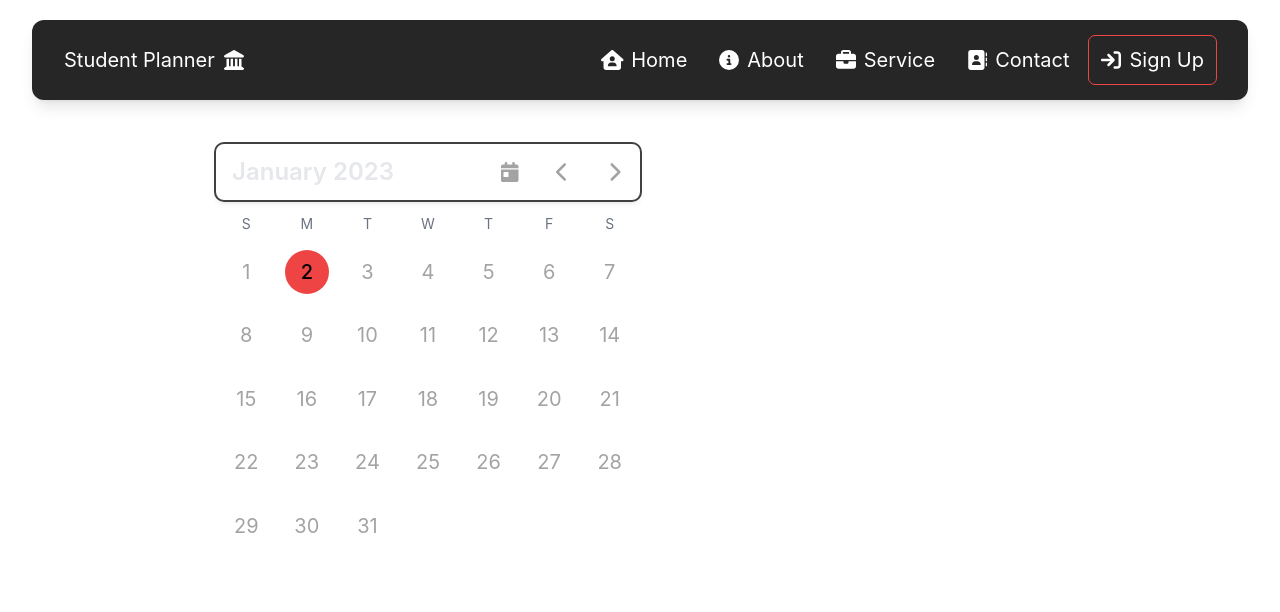
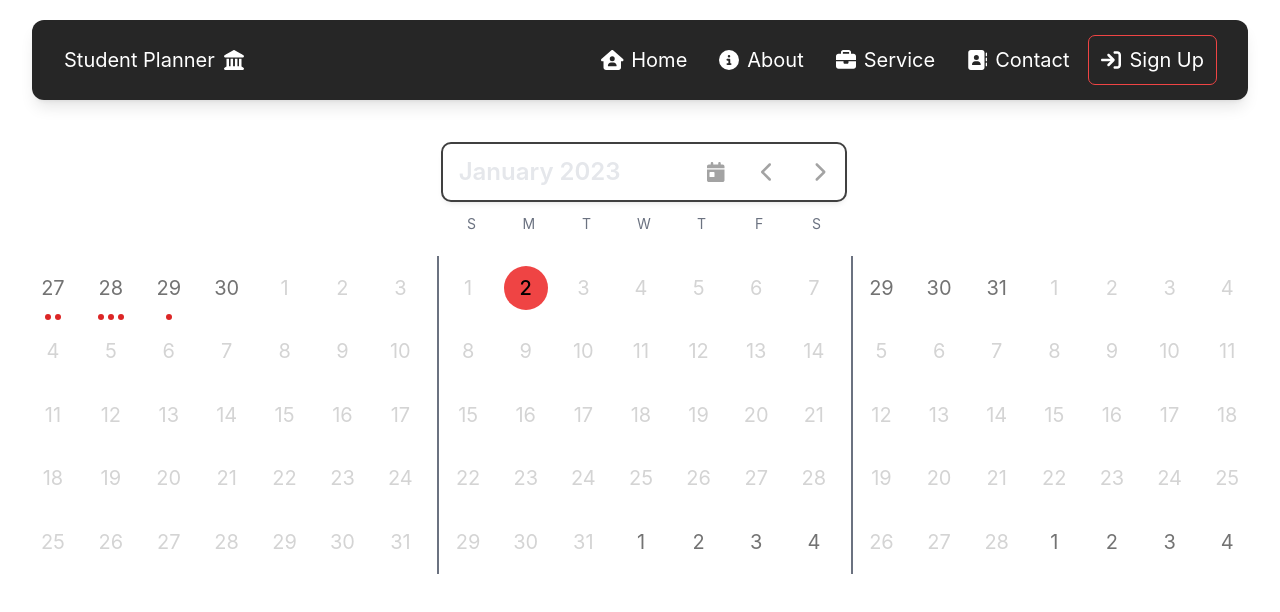
Before and after one commit to Student-Planner/student-planner-web-app, a Next.js app: page / in a window 1280 px wide. Shown: the top 612 px of the page. Built offline with nearby package versions, Linux system fonts and the light colour scheme.

Commit message:
Split calendar even more, 3-page calendar look

```diff
--- a/src/components/calendar/Calendar.tsx
+++ b/src/components/calendar/Calendar.tsx
@@ -1,4 +1,4 @@
-import React, { useCallback, useState } from "react";
+import React, { useState } from "react";
 import {
   add,
   eachDayOfInterval,
@@ -11,10 +11,9 @@ import {
   parseISO,
   startOfToday,
 } from "date-fns";
-import { faCalendarDay, faChevronLeft, faChevronRight } from "@fortawesome/free-solid-svg-icons";
 import sampleTasks from '@/data/sampleTasks';
 import CalendarDay from "./CalendarDay";
-import { CalendarHeaderButton } from './CalendaryHeaderButton';
+import CalendarHeader from './CalendarHeader';
 
 import { useDispatch, useSelector } from "react-redux";
 import { selectedDayValue, changeSelectedDay } from "@/redux/calendarSelectedDay";
@@ -29,11 +28,15 @@ export default function Calendar() {
   const firstDayCurrentMonth = parse(currentMonth, "MMM-yyyy", new Date());
 
   // As options to modify
-  const [showDaysOutOfMonth, setShowDaysOutOfMonth] = useState(false)
+  const [showDaysOutOfMonth, setShowDaysOutOfMonth] = useState(true)
 
-  const days = eachDayOfInterval({
-    start: showDaysOutOfMonth ? startOfWeek(firstDayCurrentMonth) : firstDayCurrentMonth,
-    end: showDaysOutOfMonth ? endOfWeek(endOfMonth(firstDayCurrentMonth)) : endOfMonth(firstDayCurrentMonth),
+  // const days = eachDayOfInterval({
+  //   start: showDaysOutOfMonth ? startOfWeek(firstDayCurrentMonth) : firstDayCurrentMonth,
+  //   end: showDaysOutOfMonth ? endOfWeek(endOfMonth(firstDayCurrentMonth)) : endOfMonth(firstDayCurrentMonth),
+  // });
+  const daysOfMonth = (firstDayOfMonth: Date) => eachDayOfInterval({
+    start: showDaysOutOfMonth ? startOfWeek(firstDayOfMonth) : firstDayOfMonth,
+    end: showDaysOutOfMonth ? endOfWeek(endOfMonth(firstDayOfMonth)) : endOfMonth(firstDayOfMonth),
   });
 
   function goToCurrentMonth() {
@@ -50,12 +53,12 @@ export default function Calendar() {
     const firstDayNextMonth = add(firstDayCurrentMonth, { months: 1 });
     setCurrentMonth(format(firstDayNextMonth, "MMM-yyyy"));
   }
-  function getPreviousMonth() {
+  function getFirstDayPrevMonth() {
     const firstDayPreviousMonth = add(firstDayCurrentMonth, { months: -1 });
     return firstDayPreviousMonth;
   }
 
-  function getNextMonth() {
+  function getFirstDayNextMonth() {
     const firstDayNextMonth = add(firstDayCurrentMonth, { months: 1 });
     return firstDayNextMonth;
   }
@@ -70,39 +73,70 @@ export default function Calendar() {
   ));
 
   return (
-    <div className="md:max-w-4xl max-w-md max-h- mx-auto my-auto md:px-6 px-2 md:py-6 py-2 select-none lg:text-xl md:text-lg">
-      <div className="grid md:grid-cols-2 grid-cols-1 md:divide-x md:divide-gray-600">
-        <div className="mb-4">
-
+    <div className="max-w-7xl max-h- mx-auto my-auto md:px-6 px-2 md:py-6 py-2 select-none lg:text-xl md:text-lg">
+      {/* Header */}
+      <div className="grid grid-cols-3 divide-x-8 divide-transparent mb-4">
+        <div className=""></div>
+        <div>
           {/* Control Header */}
-          <div className="flex justify-items-center outline outline-2 rounded-lg outline-neutral-700 transition-colors hover:bg-neutral-800 duration-300 shadow-md hover:shadow-lg h-14">
-            <h2 className="flex-auto font-semibold md:text-2xl text-2xl place-self-center items-center justify-center my-auto mx-4 text-gray-200">
-              {format(firstDayCurrentMonth, "MMMM yyyy")}
-            </h2>
-
-            <CalendarHeaderButton icon={faCalendarDay} accessTxt='Current month' clickFunction={goToCurrentMonth} prominent={true} />
-            <CalendarHeaderButton icon={faChevronLeft} accessTxt='Previous month' clickFunction={previousMonth} prominent={false} />
-            <CalendarHeaderButton icon={faChevronRight} accessTxt='Next month' clickFunction={nextMonth} prominent={false} />
-
-          </div>
-
+          <CalendarHeader
+            firstDayCurrentMonth={firstDayCurrentMonth}
+            goToCurrentMonth={goToCurrentMonth}
+            previousMonth={previousMonth}
+            nextMonth={nextMonth} />
           {/* === Headers for Days === */}
           <div className="grid grid-cols-7 mt-2 text-sm leading-8 text-center text-gray-500 cursor-default">
             <div>S</div><div>M</div><div>T</div><div>W</div><div>T</div><div>F</div><div>S</div>
           </div>
+        </div>
+        <div className=""></div>
+      </div>
 
+      {/* Calendar */}
+      <div className="grid grid-cols-3 gap-2 divide-x-2 divide-gray-500 divi mb-4">
+
+        <div className="L-Month ">
           {/* === Days === */}
           <div className="grid grid-cols-7 mt-0 text-md">
-            {days.map((day, dayIndx) => (
+            {daysOfMonth(getFirstDayPrevMonth()).map((day, dayIndx) => (
               <CalendarDay
                 key={day.toString()}
                 day={day}
                 dayIndx={dayIndx}
-                firstDayCurrentMonth={firstDayCurrentMonth}
+                firstDayOfMonth={getFirstDayPrevMonth()}
                 dayEvents={getDayEvents(day)} />
             ))}
           </div>
         </div>
+
+        <div className="M-Month">
+          {/* === Days === */}
+          <div className="grid grid-cols-7 mt-0 text-md">
+            {daysOfMonth(firstDayCurrentMonth).map((day, dayIndx) => (
+              <CalendarDay
+                key={day.toString()}
+                day={day}
+                dayIndx={dayIndx}
+                firstDayOfMonth={firstDayCurrentMonth}
+                dayEvents={getDayEvents(day)} />
+            ))}
+          </div>
+        </div>
+
+        <div className="R-Month ">
+          {/* === Days === */}
+          <div className="grid grid-cols-7 mt-0 text-md">
+            {daysOfMonth(getFirstDayNextMonth()).map((day, dayIndx) => (
+              <CalendarDay
+                key={day.toString()}
+                day={day}
+                dayIndx={dayIndx}
+                firstDayOfMonth={getFirstDayNextMonth()}
+                dayEvents={getDayEvents(day)} />
+            ))}
+          </div>
+        </div>
+
       </div>
     </div>
   );
--- a/src/components/calendar/CalendarDay.tsx
+++ b/src/components/calendar/CalendarDay.tsx
@@ -16,12 +16,12 @@ import { selectedDayValue, changeSelectedDay } from '@/redux/calendarSelectedDay
 type Props = {
     day: Date;
     dayIndx: number;
-    firstDayCurrentMonth: Date;
+    firstDayOfMonth: Date;
     dayEvents: Task[];
 }
 
 
-const CalendarDay = ({ day, dayIndx, firstDayCurrentMonth, dayEvents }: Props) => {
+const CalendarDay = ({ day, dayIndx, firstDayOfMonth, dayEvents }: Props) => {
     const dispatch = useDispatch()
     const today = startOfToday();
     const selectedDay = useSelector(selectedDayValue)
@@ -44,8 +44,14 @@ const CalendarDay = ({ day, dayIndx, firstDayCurrentMonth, dayEvents }: Props) =
                     // When NOT Selected
                     !isEqual(day, selectedDay) &&
                     !isToday(day) &&
-                    isSameMonth(day, firstDayCurrentMonth) &&
-                    "text-neutral-400",
+                    isSameMonth(day, firstDayOfMonth) &&
+                    "text-neutral-300",
+
+                    // Days of other month
+                    !isEqual(day, selectedDay) &&
+                    !isToday(day) &&
+                    !isSameMonth(day, firstDayOfMonth) &&
+                    "text-neutral-500",
 
                     // When Selected
                     isEqual(day, selectedDay) &&
@@ -54,7 +60,7 @@ const CalendarDay = ({ day, dayIndx, firstDayCurrentMonth, dayEvents }: Props) =
 
                     // On Hover
                     !isEqual(day, selectedDay) &&
-                    "hover:bg-neutral-700 hover:text-neutral-300",
+                    "hover:bg-neutral-700",
                     // =========================
 
                     // == Today ==
--- /dev/null
+++ b/src/components/calendar/CalendarHeader.tsx
@@ -0,0 +1,31 @@
+import React, { } from "react";
+import {
+    format,
+} from "date-fns";
+import { faCalendarDay, faChevronLeft, faChevronRight } from "@fortawesome/free-solid-svg-icons";
+import { CalendarHeaderButton } from './CalendaryHeaderButton';
+
+
+type Props = {
+    firstDayCurrentMonth: Date;
+    goToCurrentMonth: () => void;
+    previousMonth: () => void;
+    nextMonth: () => void;
+}
+
+function CalendarHeader({ firstDayCurrentMonth, goToCurrentMonth, previousMonth, nextMonth, }: Props) {
+    return (
+        <div className="flex justify-items-center outline outline-2 rounded-lg outline-neutral-700 transition-colors hover:bg-neutral-800 duration-300 shadow-md hover:shadow-lg h-14">
+            <h2 className="flex-auto font-semibold md:text-2xl text-2xl place-self-center items-center justify-center my-auto mx-4 text-gray-200">
+                {format(firstDayCurrentMonth, "MMMM yyyy")}
+            </h2>
+
+            <CalendarHeaderButton icon={faCalendarDay} accessTxt='Current month' clickFunction={goToCurrentMonth} prominent={true} />
+            <CalendarHeaderButton icon={faChevronLeft} accessTxt='Previous month' clickFunction={previousMonth} prominent={false} />
+            <CalendarHeaderButton icon={faChevronRight} accessTxt='Next month' clickFunction={nextMonth} prominent={false} />
+
+        </div>
+    )
+}
+
+export default CalendarHeader
--- a/src/pages/tasks.tsx
+++ b/src/pages/tasks.tsx
@@ -1,9 +1,6 @@
 import { Accordion, AccordionItem, AccordionTrigger, AccordionContent } from '@radix-ui/react-accordion'
 import React from 'react'
 import styles from '@/styles/Home.module.css'
-
-import { PrismaClient } from '@prisma/client'
-const prisma = new PrismaClient()
 
 type Props = {}
 
```
